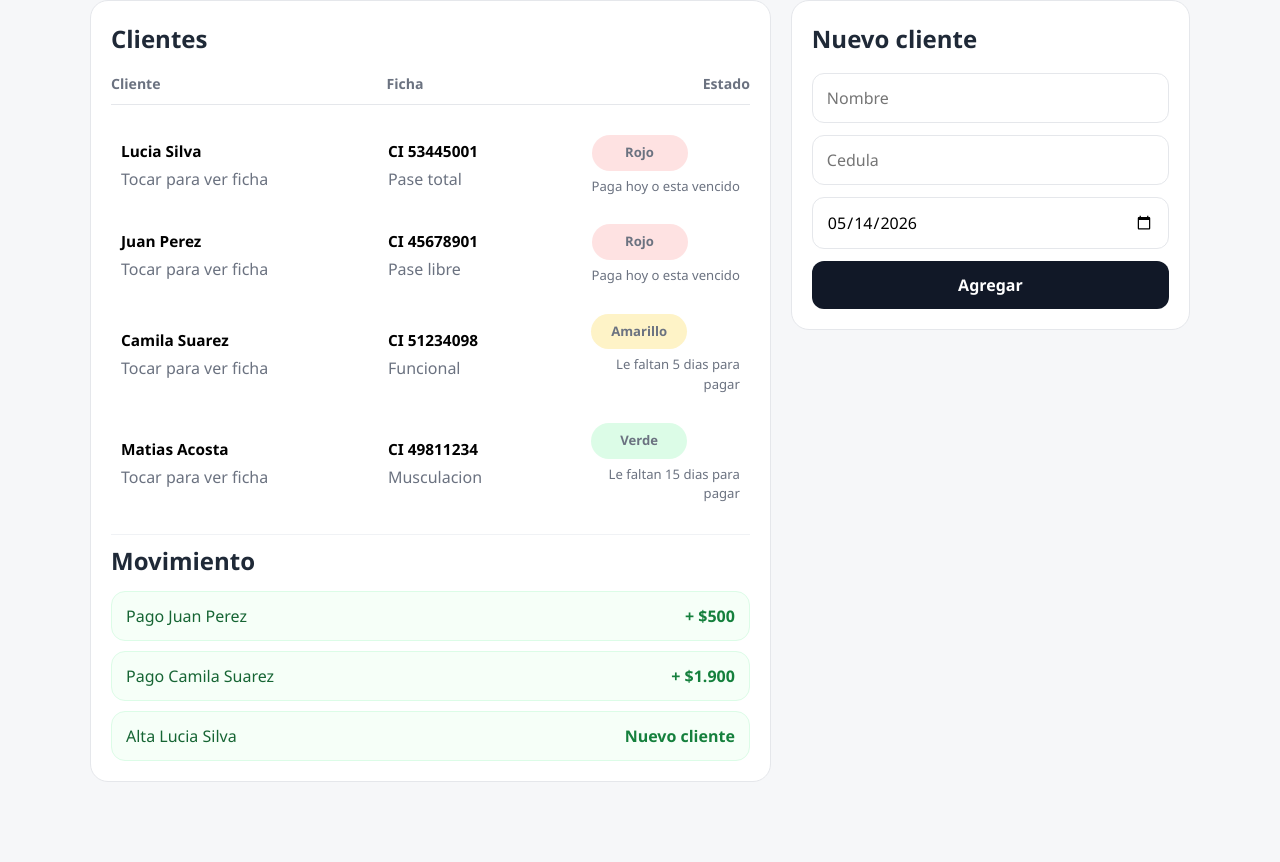
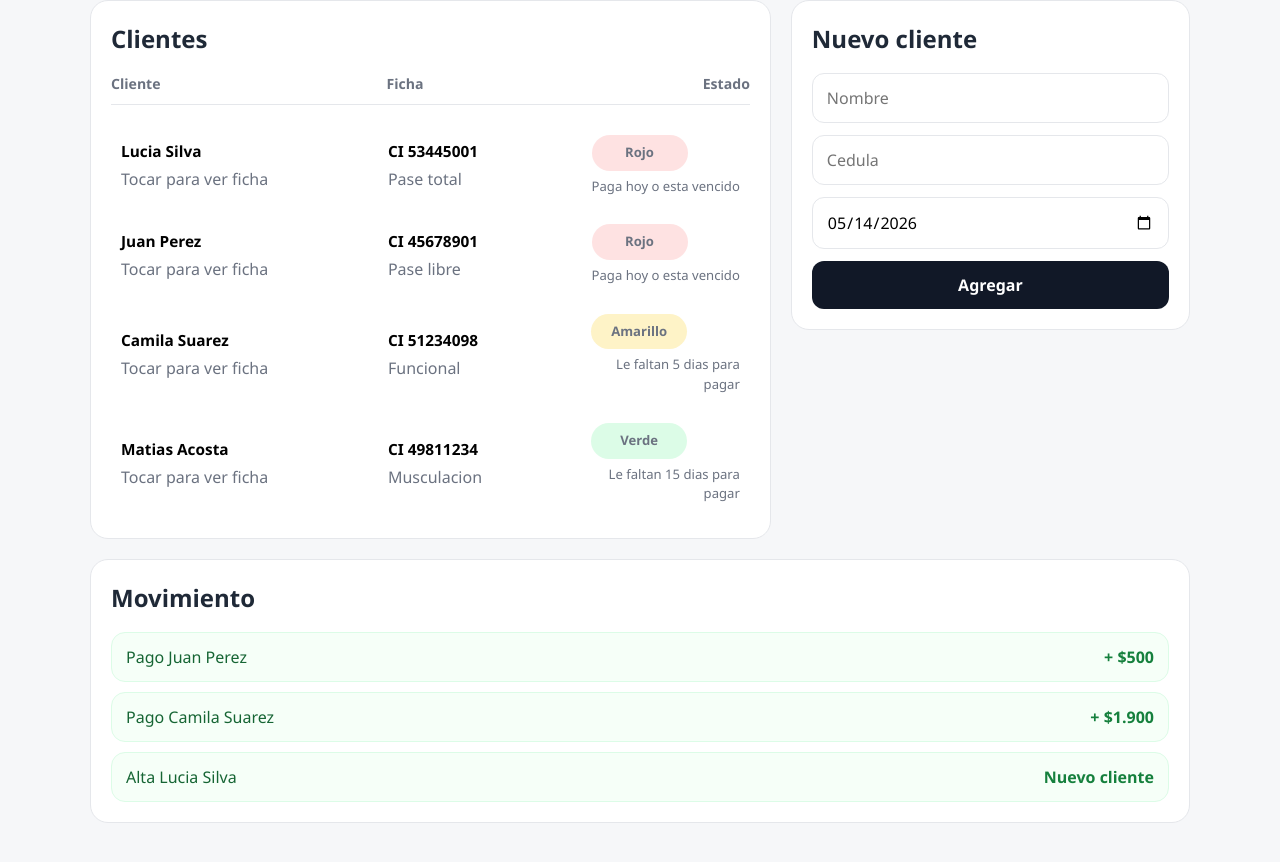
Before and after one commit to MoNRaSpGit/frontend-gym, a React (Vite) app: page / in a window 1280 px wide. Shown: the part 300-1162 px from the top of the page. Before the commit the page ends 1138 px from the top, so only its background shows below. Built offline with nearby package versions, Linux system fonts and the light colour scheme.

Commit message:
Separate gym movement panel

```diff
--- a/src/features/gym/GymHomePage.tsx
+++ b/src/features/gym/GymHomePage.tsx
@@ -334,6 +334,7 @@ export function GymHomePage() {
       </section>
 
       {activeTab === "panel" ? (
+        <>
           <section className="layout-simple">
             <article className="panel panel--main">
               <div className="panel__header">
@@ -368,21 +369,6 @@ export function GymHomePage() {
                   );
                 })}
               </div>
-
-            <div className="movement-section">
-              <div className="panel__header">
-                <h2>Movimiento</h2>
-              </div>
-
-              <div className="movement-list">
-                {demoMovements.map((movement) => (
-                  <div className="movement-row" key={movement.id}>
-                    <span>{movement.text}</span>
-                    <strong>{movement.amount}</strong>
-                  </div>
-                ))}
-              </div>
-            </div>
             </article>
 
             <aside className="side-stack">
@@ -414,6 +400,24 @@ export function GymHomePage() {
               </article>
             </aside>
           </section>
+
+          <section className="movement-layout">
+            <article className="panel">
+              <div className="panel__header">
+                <h2>Movimiento</h2>
+              </div>
+
+              <div className="movement-list">
+                {demoMovements.map((movement) => (
+                  <div className="movement-row" key={movement.id}>
+                    <span>{movement.text}</span>
+                    <strong>{movement.amount}</strong>
+                  </div>
+                ))}
+              </div>
+            </article>
+          </section>
+        </>
       ) : (
         <section className="kiosk-page">
           <article className="panel panel--kiosk">
--- a/src/styles/global.css
+++ b/src/styles/global.css
@@ -209,11 +209,8 @@ a {
   display: grid;
 }
 
-.movement-section {
+.movement-layout {
   display: grid;
-  gap: 12px;
-  padding-top: 8px;
-  border-top: 1px solid #f0f2f5;
 }
 
 .movement-list {
```
Lines whose indentation alone changed are shown as unchanged.
